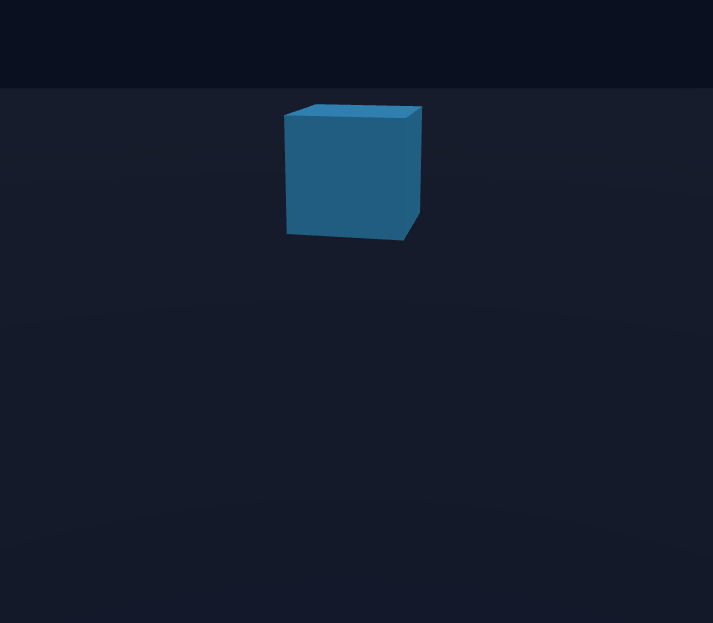
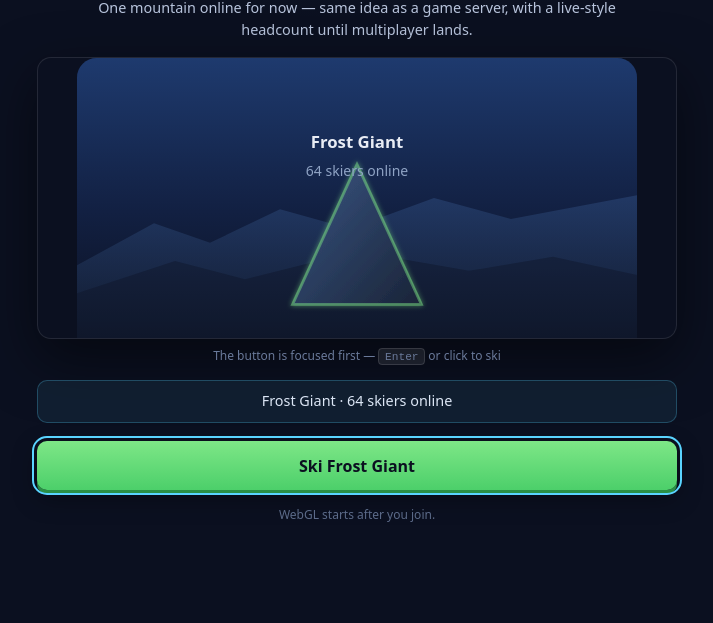
Before and after one commit to JackDriscoll13/ski_game, a website built with Vite: page index.html in a window 1280 px wide. Shown: the part 177-800 px from the top of the page, without its empty margins (283-996 px from the left). Built offline with nearby package versions, Linux system fonts and the light colour scheme; animation ran at ten frames a second.

Commit message:
feat: single-mountain range lobby and play session
Made-with: Cursor

```diff
--- a/src/game/bootstrap.ts
+++ b/src/game/bootstrap.ts
@@ -1,39 +1,16 @@
-import * as THREE from "three";
-import { createScene } from "../scene/setupScene";
+import { createWelcomeScreen } from "./welcomeScreen";
+import { startPlaySession } from "./playSession";
 
 export function initGame(container: HTMLElement): void {
-  const { scene, spinMesh } = createScene();
+  container.classList.add("app-root");
 
-  const camera = new THREE.PerspectiveCamera(
-    55,
-    container.clientWidth / Math.max(container.clientHeight, 1),
-    0.1,
-    200,
-  );
-  camera.position.set(0, 2, 8);
-  camera.lookAt(0, 0, 0);
-
-  const renderer = new THREE.WebGLRenderer({ antialias: true, alpha: true });
-  renderer.setPixelRatio(Math.min(window.devicePixelRatio, 2));
-  renderer.setSize(container.clientWidth, container.clientHeight);
-  container.appendChild(renderer.domElement);
-
-  const onResize = (): void => {
-    const w = container.clientWidth;
-    const h = Math.max(container.clientHeight, 1);
-    camera.aspect = w / h;
-    camera.updateProjectionMatrix();
-    renderer.setSize(w, h);
-  };
-  window.addEventListener("resize", onResize);
-
-  const clock = new THREE.Clock();
-
-  function frame(): void {
-    requestAnimationFrame(frame);
-    const t = clock.getElapsedTime();
-    spinMesh.rotation.y = t * 0.6;
-    renderer.render(scene, camera);
-  }
-  frame();
+  const welcome = createWelcomeScreen(container, (payload) => {
+    welcome.destroy();
+    const host = document.createElement("div");
+    host.className = "game-canvas-host";
+    host.dataset.mountainIds = payload.mountains.map((m) => m.id).join(" ");
+    host.dataset.mountainNames = payload.mountains.map((m) => m.name).join(" · ");
+    container.appendChild(host);
+    startPlaySession(host, { mountains: payload.mountains });
+  });
 }
--- /dev/null
+++ b/src/game/mountains.ts
@@ -0,0 +1,33 @@
+/** Static definitions for mountains on the range map (each ≈ one game server). */
+
+export type MountainServerDef = {
+  id: string;
+  name: string;
+  /** 0–100 from left of the range map viewBox */
+  mapXPercent: number;
+  /** Peak vertex Y in viewBox space (lower = taller) */
+  peakY: number;
+  halfWidth: number;
+  /** Initial mock player count (updated live on the lobby screen) */
+  players: number;
+};
+
+/** Shared ground line for peak silhouettes (viewBox 0 0 400 200). */
+export const RANGE_BASE_Y = 176;
+
+/** Only lobby server for now — add more entries when you support multiple mountains. */
+export const PRIMARY_MOUNTAIN: MountainServerDef = {
+  id: "frostgiant",
+  name: "Frost Giant",
+  mapXPercent: 50,
+  peakY: 76,
+  halfWidth: 46,
+  players: 64,
+};
+
+export const MOUNTAIN_SERVERS: readonly MountainServerDef[] = [PRIMARY_MOUNTAIN];
+
+export type SelectedMountain = {
+  id: string;
+  name: string;
+};
--- /dev/null
+++ b/src/game/playSession.ts
@@ -0,0 +1,72 @@
+import * as THREE from "three";
+import { createScene } from "../scene/setupScene";
+
+export type PlaySessionOptions = {
+  /** Mountains / servers the player joined from the range map (for HUD + future multiplayer). */
+  mountains: readonly { id: string; name: string }[];
+};
+
+export type PlaySessionApi = {
+  dispose: () => void;
+};
+
+export function startPlaySession(
+  host: HTMLElement,
+  options: PlaySessionOptions,
+): PlaySessionApi {
+  const label = options.mountains.map((m) => m.name).join(", ");
+  host.setAttribute("aria-label", label ? `Skiing: ${label}` : "Game");
+
+  const { scene, spinMesh } = createScene();
+
+  const camera = new THREE.PerspectiveCamera(
+    55,
+    host.clientWidth / Math.max(host.clientHeight, 1),
+    0.1,
+    200,
+  );
+  camera.position.set(0, 2, 8);
+  camera.lookAt(0, 0, 0);
+
+  const renderer = new THREE.WebGLRenderer({ antialias: true, alpha: true });
+  renderer.setPixelRatio(Math.min(window.devicePixelRatio, 2));
+  renderer.setSize(host.clientWidth, host.clientHeight);
+  host.appendChild(renderer.domElement);
+
+  const onResize = (): void => {
+    const w = host.clientWidth;
+    const h = Math.max(host.clientHeight, 1);
+    camera.aspect = w / h;
+    camera.updateProjectionMatrix();
+    renderer.setSize(w, h);
+  };
+  window.addEventListener("resize", onResize);
+
+  const clock = new THREE.Clock();
+  let raf = 0;
+
+  function frame(): void {
+    raf = requestAnimationFrame(frame);
+    const t = clock.getElapsedTime();
+    spinMesh.rotation.y = t * 0.6;
+    renderer.render(scene, camera);
+  }
+  frame();
+
+  return {
+    dispose: () => {
+      cancelAnimationFrame(raf);
+      window.removeEventListener("resize", onResize);
+      scene.traverse((obj) => {
+        if (obj instanceof THREE.Mesh) {
+          obj.geometry?.dispose();
+          const mats = obj.material;
+          if (Array.isArray(mats)) mats.forEach((m) => m.dispose());
+          else mats?.dispose();
+        }
+      });
+      renderer.dispose();
+      host.removeChild(renderer.domElement);
+    },
+  };
+}
--- /dev/null
+++ b/src/game/welcomeScreen.ts
@@ -0,0 +1,236 @@
+import {
+  MOUNTAIN_SERVERS,
+  PRIMARY_MOUNTAIN,
+  RANGE_BASE_Y,
+  type MountainServerDef,
+  type SelectedMountain,
+} from "./mountains";
+
+const SVG_NS = "http://www.w3.org/2000/svg";
+const VB_W = 400;
+const VB_H = 200;
+
+export type WelcomeScreenApi = {
+  root: HTMLElement;
+  destroy: () => void;
+};
+
+export type StartPayload = { mountains: SelectedMountain[] };
+
+function svgEl<K extends keyof SVGElementTagNameMap>(
+  name: K,
+  attrs: Record<string, string> = {},
+): SVGElement {
+  const el = document.createElementNS(SVG_NS, name);
+  for (const [k, v] of Object.entries(attrs)) {
+    el.setAttribute(k, v);
+  }
+  return el;
+}
+
+function pctToX(p: number): number {
+  return (p / 100) * VB_W;
+}
+
+export function createWelcomeScreen(
+  parent: HTMLElement,
+  onStart: (payload: StartPayload) => void,
+): WelcomeScreenApi {
+  const root = document.createElement("div");
+  root.className = "welcome";
+  root.setAttribute("role", "dialog");
+  root.setAttribute("aria-labelledby", "welcome-title");
+
+  const liveCounts = new Map<string, number>(
+    MOUNTAIN_SERVERS.map((m) => [m.id, m.players]),
+  );
+
+  root.innerHTML = `
+    <div class="welcome__panel welcome__panel--range">
+      <header class="welcome__header">
+        <p class="welcome__eyebrow">Range map · your server</p>
+        <h1 id="welcome-title" class="welcome__title">Northern Cirque</h1>
+        <p class="welcome__subtitle">
+          One mountain online for now — same idea as a game server, with a live-style headcount until multiplayer lands.
+        </p>
+      </header>
+
+      <div class="welcome__range-wrap">
+        <div class="welcome__range-map" id="range-map-host"></div>
+        <p class="welcome__range-hint">The button is focused first — <kbd>Enter</kbd> or click to ski</p>
+      </div>
+
+      <p class="welcome__server-meta" id="welcome-server-meta" aria-live="polite"></p>
+
+      <button type="button" class="welcome__cta" id="welcome-cta">Ski ${PRIMARY_MOUNTAIN.name}</button>
+      <p class="welcome__hint">WebGL starts after you join.</p>
+    </div>
+  `;
+
+  const mapHost = root.querySelector<HTMLElement>("#range-map-host")!;
+  const metaEl = root.querySelector<HTMLElement>("#welcome-server-meta")!;
+  const cta = root.querySelector<HTMLButtonElement>("#welcome-cta")!;
+
+  const countLabelById = new Map<string, SVGTextElement>();
+
+  function playerLine(id: string): string {
+    const n = liveCounts.get(id) ?? 0;
+    return `${n} skier${n === 1 ? "" : "s"} online`;
+  }
+
+  function updateMeta(): void {
+    metaEl.textContent = `${PRIMARY_MOUNTAIN.name} · ${playerLine(PRIMARY_MOUNTAIN.id)}`;
+  }
+
+  const svg = svgEl("svg", {
+    class: "welcome__range-svg",
+    viewBox: `0 0 ${VB_W} ${VB_H}`,
+    preserveAspectRatio: "xMidYMid meet",
+    role: "img",
+    "aria-label": `Mountain range with ${PRIMARY_MOUNTAIN.name}`,
+  }) as SVGSVGElement;
+
+  const defs = svgEl("defs") as SVGDefsElement;
+  defs.innerHTML = `
+    <linearGradient id="range-sky" x1="0" y1="0" x2="0" y2="1">
+      <stop offset="0%" stop-color="#1e3a6e"/>
+      <stop offset="55%" stop-color="#122042"/>
+      <stop offset="100%" stop-color="#0b1020"/>
+    </linearGradient>
+    <linearGradient id="range-far" x1="0" y1="0" x2="0" y2="1">
+      <stop offset="0%" stop-color="#2d4a7c"/>
+      <stop offset="100%" stop-color="#162238"/>
+    </linearGradient>
+    <linearGradient id="range-near" x1="0" y1="0" x2="1" y2="1">
+      <stop offset="0%" stop-color="#3a5685"/>
+      <stop offset="100%" stop-color="#1a2438"/>
+    </linearGradient>
+    <filter id="range-glow" x="-50%" y="-50%" width="200%" height="200%">
+      <feGaussianBlur stdDeviation="2" result="b"/>
+      <feMerge>
+        <feMergeNode in="b"/>
+        <feMergeNode in="SourceGraphic"/>
+      </feMerge>
+    </filter>
+  `;
+  svg.appendChild(defs);
+
+  svg.appendChild(
+    svgEl("rect", {
+      width: String(VB_W),
+      height: String(VB_H),
+      rx: "14",
+      fill: "url(#range-sky)",
+    }),
+  );
+
+  svg.appendChild(
+    svgEl("path", {
+      d: "M0 148 L55 118 L95 132 L145 108 L195 122 L255 100 L310 115 L400 98 L400 200 L0 200 Z",
+      fill: "url(#range-far)",
+      opacity: "0.55",
+    }),
+  );
+
+  svg.appendChild(
+    svgEl("path", {
+      d: "M0 168 L70 145 L120 158 L200 138 L280 152 L340 142 L400 155 L400 200 L0 200 Z",
+      fill: "#0f1628",
+      opacity: "0.45",
+    }),
+  );
+
+  function mountPeak(m: MountainServerDef): void {
+    const cx = pctToX(m.mapXPercent);
+    const baseY = RANGE_BASE_Y;
+    const pts = `${cx - m.halfWidth},${baseY} ${cx},${m.peakY} ${cx + m.halfWidth},${baseY}`;
+
+    const g = svgEl("g", {
+      class: "mountain-node mountain-node--solo",
+      "data-id": m.id,
+    }) as SVGGElement;
+
+    const poly = svgEl("polygon", {
+      points: pts,
+      fill: "url(#range-near)",
+      stroke: "rgba(126,231,135,0.45)",
+      "stroke-width": "2",
+      filter: "url(#range-glow)",
+    }) as SVGPolygonElement;
+
+    const name = svgEl("text", {
+      x: String(cx),
+      y: String(m.peakY - 12),
+      "text-anchor": "middle",
+      fill: "#e8ecf4",
+      "font-size": "12",
+      "font-family": "system-ui, sans-serif",
+      "font-weight": "600",
+    }) as SVGTextElement;
+    name.textContent = m.name;
+
+    const count = svgEl("text", {
+      x: String(cx),
+      y: String(m.peakY + 8),
+      "text-anchor": "middle",
+      fill: "#8fa3c4",
+      "font-size": "10",
+      "font-family": "system-ui, sans-serif",
+    }) as SVGTextElement;
+    count.textContent = playerLine(m.id);
+
+    g.appendChild(poly);
+    g.appendChild(name);
+    g.appendChild(count);
+
+    countLabelById.set(m.id, count);
+    svg.appendChild(g);
+  }
+
+  for (const m of MOUNTAIN_SERVERS) {
+    mountPeak(m);
+  }
+
+  mapHost.appendChild(svg);
+
+  function refreshCounts(): void {
+    for (const [id, el] of countLabelById) {
+      el.textContent = playerLine(id);
+    }
+    updateMeta();
+  }
+
+  const ticker = window.setInterval(() => {
+    for (const m of MOUNTAIN_SERVERS) {
+      let n = liveCounts.get(m.id) ?? 0;
+      n += Math.floor(Math.random() * 5) - 2;
+      n = Math.max(0, Math.min(999, n));
+      liveCounts.set(m.id, n);
+    }
+    refreshCounts();
+  }, 2800);
+
+  updateMeta();
+
+  const commit = (): void => {
+    onStart({
+      mountains: MOUNTAIN_SERVERS.map((m) => ({ id: m.id, name: m.name })),
+    });
+  };
+
+  cta.addEventListener("click", commit);
+
+  parent.appendChild(root);
+  queueMicrotask(() => {
+    cta.focus({ preventScroll: true });
+  });
+
+  return {
+    root,
+    destroy: () => {
+      window.clearInterval(ticker);
+      cta.removeEventListener("click", commit);
+      root.remove();
+    },
+  };
+}
--- a/src/style.css
+++ b/src/style.css
@@ -25,8 +25,175 @@ body {
   height: 100%;
 }
 
+.app-root {
+  position: relative;
+  width: 100%;
+  height: 100%;
+}
+
+.game-canvas-host {
+  position: absolute;
+  inset: 0;
+  width: 100%;
+  height: 100%;
+}
+
 canvas {
   display: block;
   width: 100%;
   height: 100%;
 }
+
+/* Range lobby — DOM only until play; no WebGL on first paint */
+.welcome {
+  position: absolute;
+  inset: 0;
+  z-index: 2;
+  display: flex;
+  align-items: center;
+  justify-content: center;
+  padding: clamp(12px, 3vw, 24px);
+  background:
+    radial-gradient(ellipse 90% 70% at 50% -10%, rgba(90, 212, 255, 0.1), transparent 50%),
+    #0b1020;
+  overflow-y: auto;
+}
+
+.welcome__panel {
+  display: flex;
+  flex-direction: column;
+  gap: 1rem;
+}
+
+.welcome__panel--range {
+  width: min(640px, 100%);
+}
+
+.welcome__header {
+  text-align: center;
+}
+
+.welcome__eyebrow {
+  margin: 0 0 0.35rem;
+  font-size: 0.7rem;
+  letter-spacing: 0.14em;
+  text-transform: uppercase;
+  color: #7a8aad;
+}
+
+.welcome__title {
+  margin: 0;
+  font-size: clamp(1.6rem, 4.5vw, 2.1rem);
+  font-weight: 700;
+  letter-spacing: -0.02em;
+}
+
+.welcome__subtitle {
+  margin: 0.5rem 0 0;
+  font-size: 0.9rem;
+  line-height: 1.5;
+  color: #b8c4dc;
+  max-width: 36rem;
+  margin-left: auto;
+  margin-right: auto;
+}
+
+.welcome__range-wrap {
+  display: flex;
+  flex-direction: column;
+  gap: 0.5rem;
+}
+
+.welcome__range-map {
+  border-radius: 14px;
+  overflow: hidden;
+  border: 1px solid rgba(255, 255, 255, 0.1);
+  box-shadow: 0 20px 56px rgba(0, 0, 0, 0.5);
+  background: #0b1020;
+}
+
+.welcome__range-svg {
+  display: block;
+  width: 100%;
+  height: auto;
+  max-height: min(42vh, 280px);
+}
+
+.welcome__range-hint {
+  margin: 0;
+  font-size: 0.75rem;
+  color: #6a7a9a;
+  text-align: center;
+}
+
+.welcome__range-hint kbd {
+  font-size: 0.7rem;
+  padding: 0.1rem 0.35rem;
+  border-radius: 4px;
+  background: rgba(255, 255, 255, 0.08);
+  border: 1px solid rgba(255, 255, 255, 0.12);
+}
+
+.welcome__server-meta {
+  margin: 0;
+  padding: 0.65rem 0.85rem;
+  border-radius: 10px;
+  background: rgba(90, 212, 255, 0.08);
+  border: 1px solid rgba(90, 212, 255, 0.25);
+  font-size: 0.9rem;
+  font-weight: 500;
+  color: #dce6f5;
+  line-height: 1.4;
+  text-align: center;
+}
+
+.mountain-node--solo {
+  pointer-events: none;
+}
+
+.welcome__cta {
+  margin-top: 0.15rem;
+  width: 100%;
+  padding: 0.85rem 1.25rem;
+  border: none;
+  border-radius: 10px;
+  font-size: 1rem;
+  font-weight: 600;
+  font-family: inherit;
+  color: #0b1020;
+  background: linear-gradient(180deg, #7ee787 0%, #4ccf6a 100%);
+  cursor: pointer;
+  box-shadow: 0 4px 0 #2a8f45, 0 8px 24px rgba(0, 0, 0, 0.35);
+  transition:
+    transform 0.08s ease,
+    filter 0.15s ease,
+    opacity 0.15s ease;
+}
+
+.welcome__cta:hover:not(:disabled) {
+  filter: brightness(1.05);
+}
+
+.welcome__cta:active:not(:disabled) {
+  transform: translateY(2px);
+  box-shadow: 0 2px 0 #2a8f45, 0 4px 16px rgba(0, 0, 0, 0.3);
+}
+
+.welcome__cta:focus-visible {
+  outline: 2px solid #5ad4ff;
+  outline-offset: 3px;
+}
+
+.welcome__cta:disabled {
+  opacity: 0.45;
+  cursor: not-allowed;
+  box-shadow: none;
+  transform: none;
+}
+
+.welcome__hint {
+  margin: 0;
+  text-align: center;
+  font-size: 0.75rem;
+  color: #5c6b89;
+}
```
Also changed, not shown: docs/AGENT_CONTEXT.md (+6 -1 lines), README.md.
